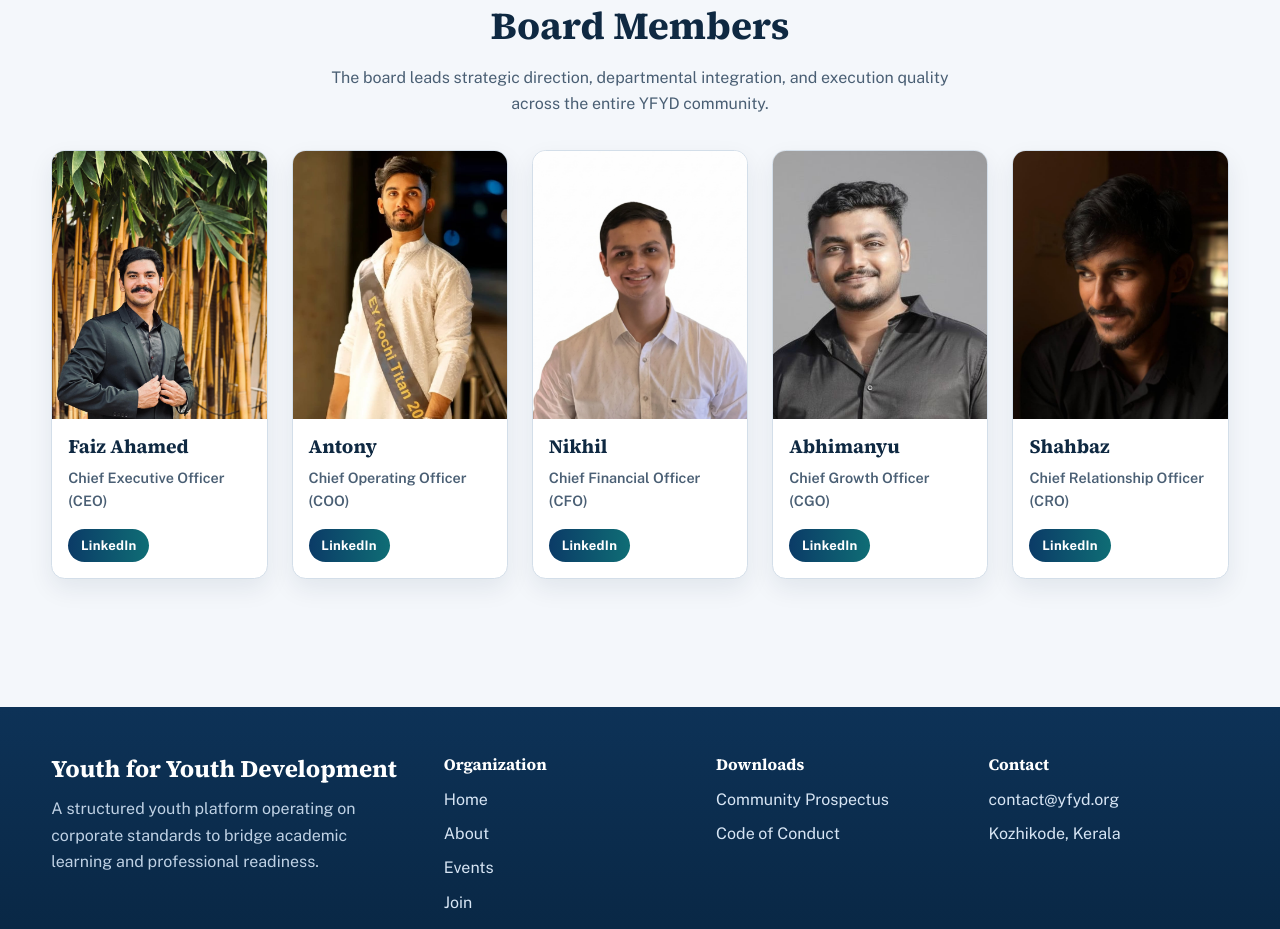
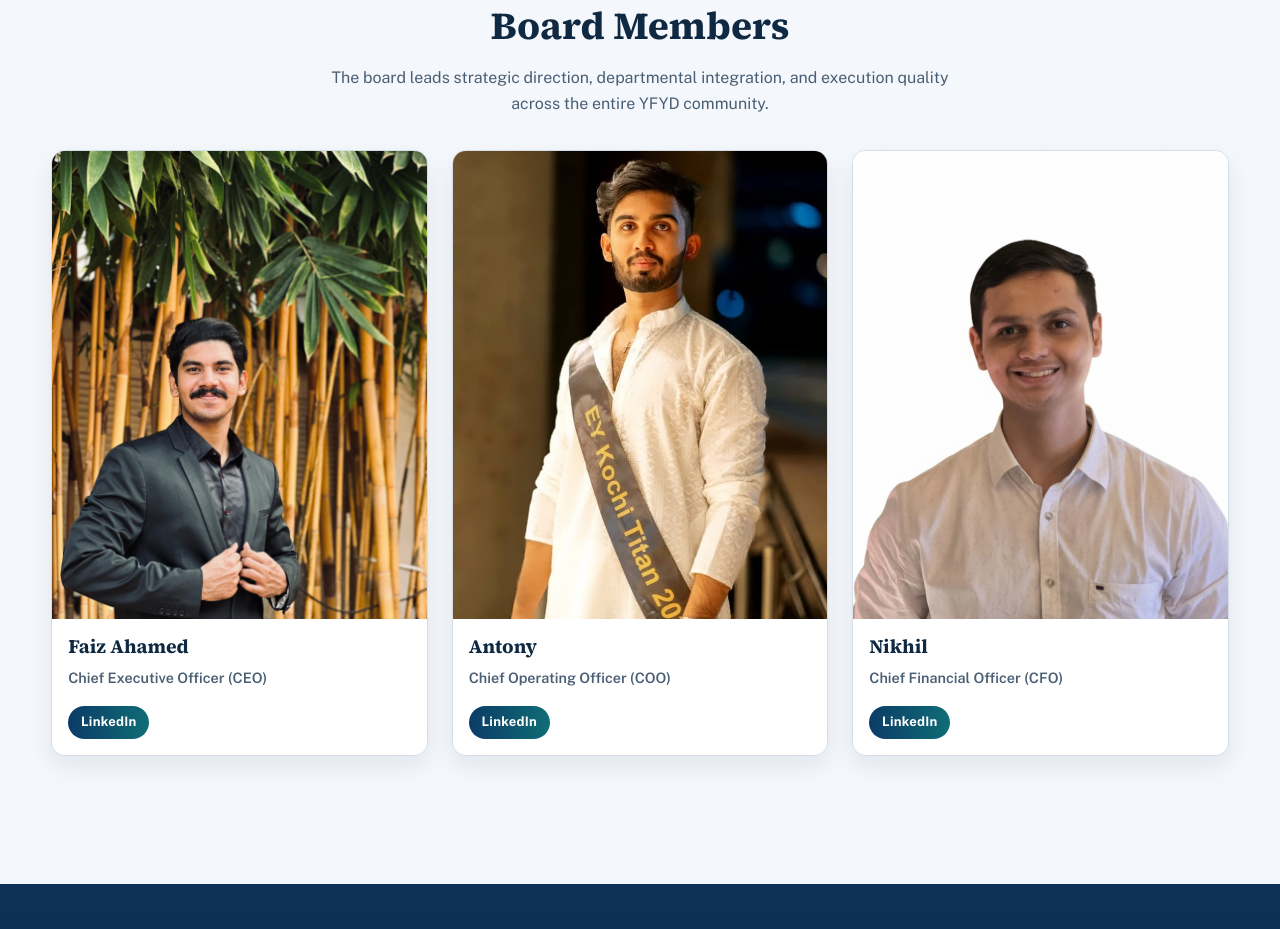
Before and after one commit to adilkt16/yfyd, a plain HTML site: page about.html in a window 1280 px wide. Shown: the part 1155-2084 px from the top of the page. Drawn offline with nearby package versions, Linux system fonts and the light colour scheme.

Commit message:
Reduced board member from 5 to 3

```diff
--- a/about.html
+++ b/about.html
@@ -124,7 +124,7 @@
             </div>
           </article>
 
-          <article class="board-card">
+          <!-- <article class="board-card">
             <div class="board-media">
               <img src="board/abhimanyu_cgo.jpeg" alt="Abhimanyu, Chief Marketing Officer" loading="lazy" />
             </div>
@@ -133,9 +133,9 @@
               <p class="board-role">Chief Growth Officer (CGO)</p>
               <a class="board-link" href="https://www.linkedin.com/in/abhimanyu-pv/" target="_blank" rel="noopener noreferrer" aria-label="LinkedIn profile for Abhimanyu">LinkedIn</a>
             </div>
-          </article>
+          </article> -->
 
-          <article class="board-card">
+          <!-- <article class="board-card">
             <div class="board-media">
               <img src="board/shahbaz_cro.jpeg" alt="Shahbaz, Chief Relationship Officer" loading="lazy" />
             </div>
@@ -144,7 +144,7 @@
               <p class="board-role">Chief Relationship Officer (CRO)</p>
               <a class="board-link" href="https://www.linkedin.com/in/shahbaz-khan-7282481a9?utm_source=share_via&utm_content=profile&utm_medium=member_android" target="_blank" rel="noopener noreferrer" aria-label="LinkedIn profile for Shahbaz">LinkedIn</a>
             </div>
-          </article>
+          </article> -->
         </div>
       </div>
     </section>
```
